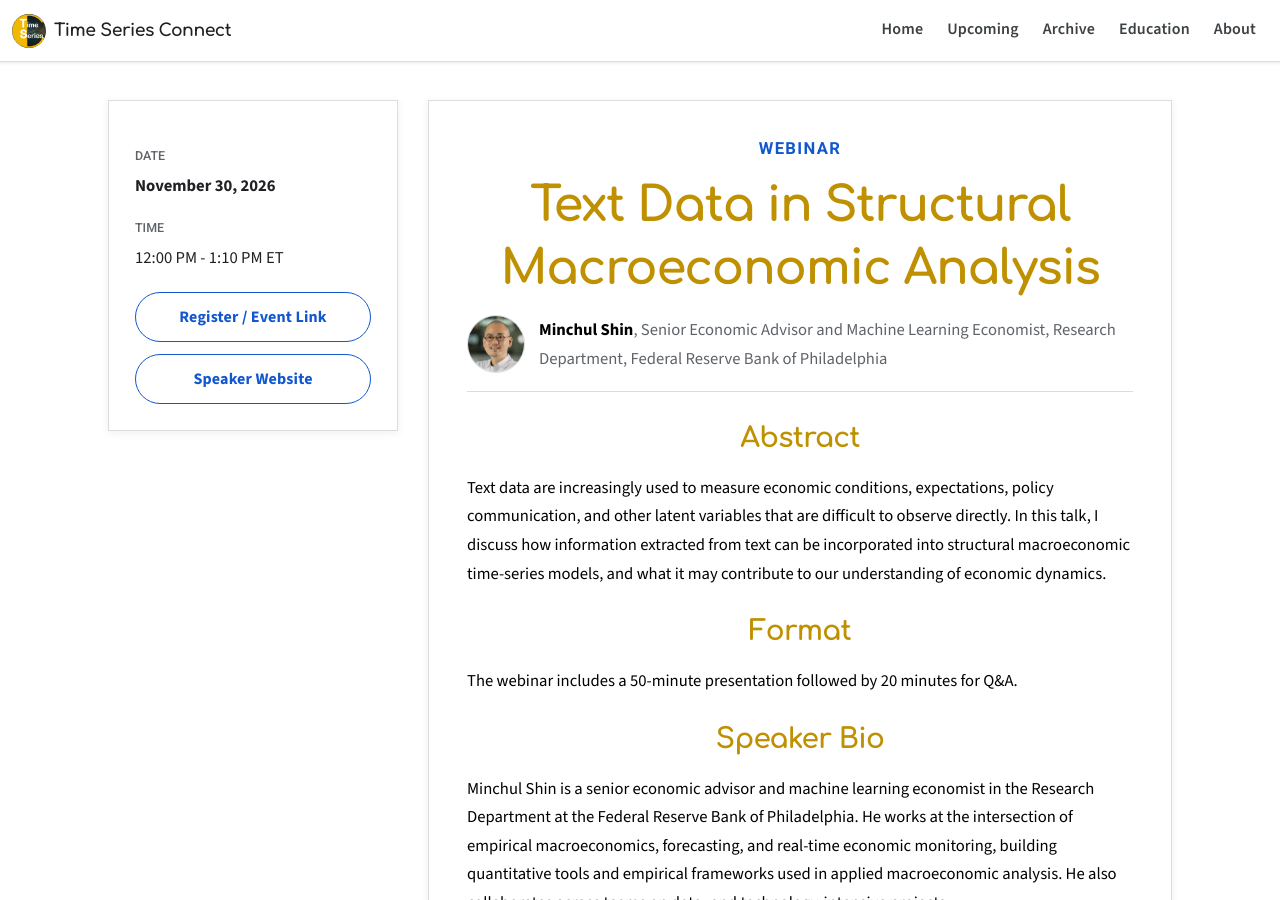
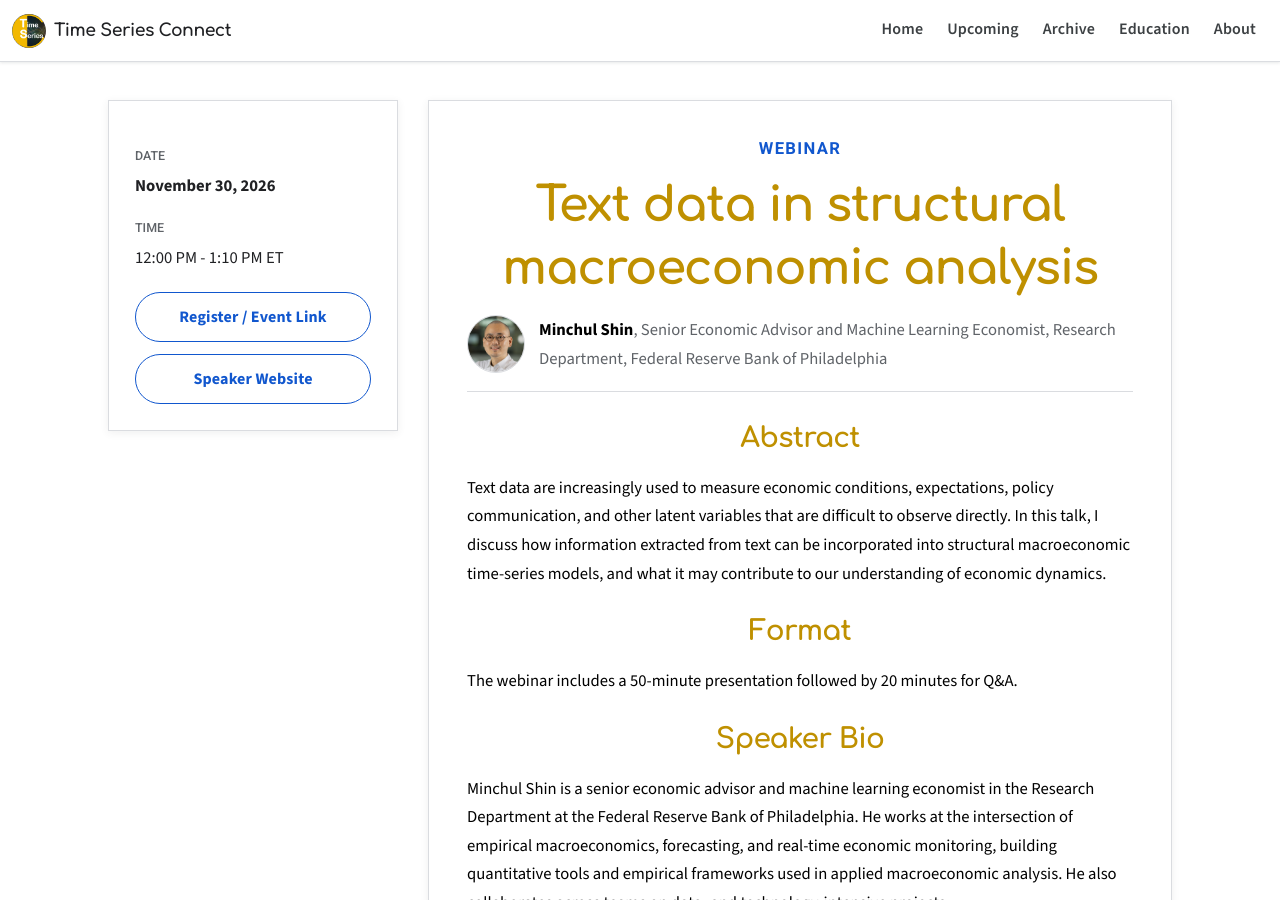
Before and after one commit to yaozheng-stat/time-series-connect, a Jekyll site: the page built from _webinars/2026-11-30-minchul-shin.md, in a window 1280 px wide and 900 px high. Built offline with Jekyll 4.4.1, drawn with Linux system fonts in a browser that asks for light colours.

Commit message:
minor edit

```diff
--- a/_webinars/2026-11-30-minchul-shin.md
+++ b/_webinars/2026-11-30-minchul-shin.md
@@ -1,5 +1,5 @@
 ---
-title: "Text Data in Structural Macroeconomic Analysis"
+title: "Text data in structural macroeconomic analysis"
 speaker: "Minchul Shin"
 affiliation: "Senior Economic Advisor and Machine Learning Economist, Research Department, Federal Reserve Bank of Philadelphia"
 date: 2026-11-30
```
